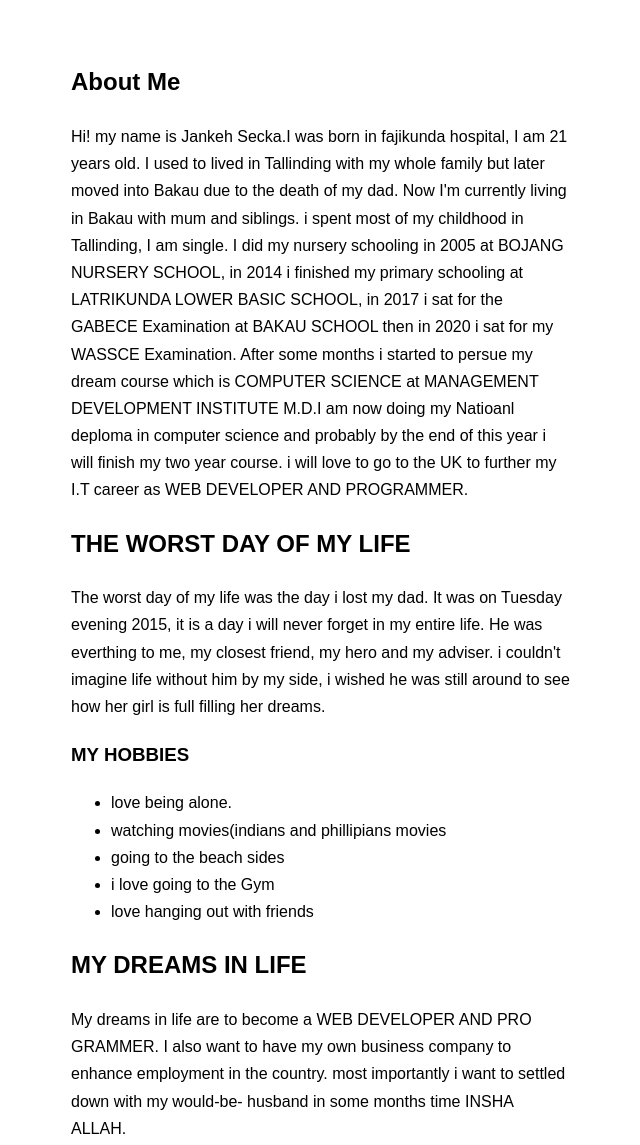
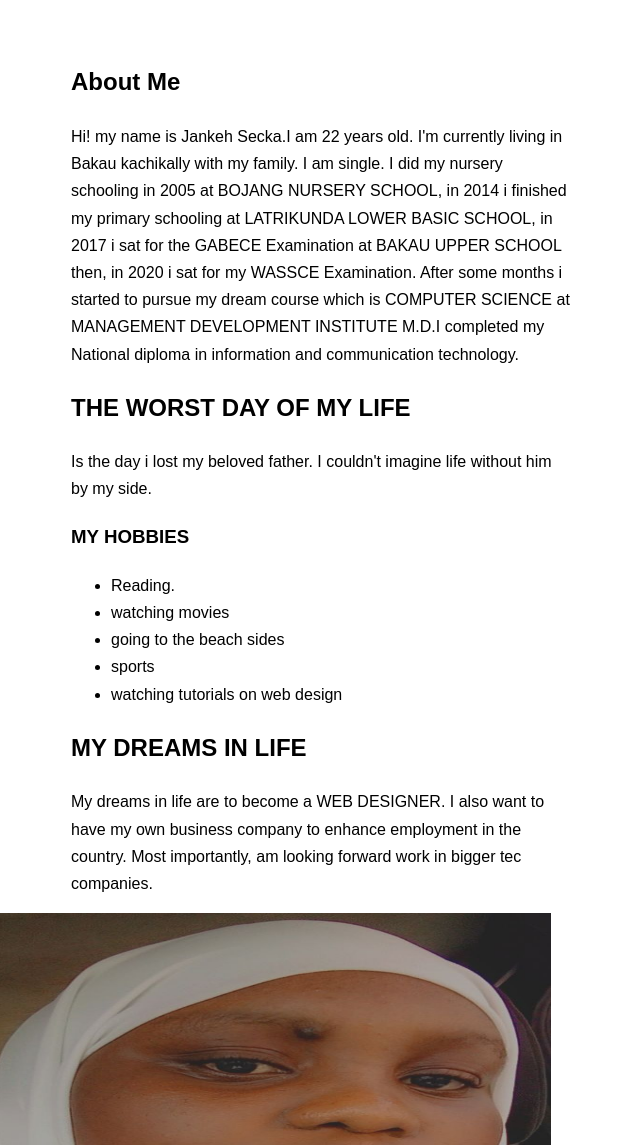
Before and after one commit to mariamajankeh/www.seckan.gm, a plain HTML site: page about.html in a window 1280 px wide. Shown: the part 400-1545 px from the top of the page, without its empty margins (57-697 px from the left). Drawn offline with Linux system fonts and the light colour scheme.

Commit message:
commit changes

```diff
--- a/about.html
+++ b/about.html
@@ -1,3 +1,4 @@
+
 <html lang="en">
 <head>
     <meta charset="UTF-8">
@@ -65,31 +66,29 @@
             <div class="text1">
                 <h2>About Me</h2>
                 <p>
-                    Hi! my name is Jankeh Secka.I was born in fajikunda hospital, I am 21 years old. I used to lived in Tallinding with my whole family but later moved into Bakau due to the death of my dad. Now I'm currently living in Bakau with mum and siblings. i spent most of my childhood in Tallinding, I am single.
-                    I did my nursery schooling in 2005 at BOJANG NURSERY SCHOOL, in 2014 i finished my primary schooling at LATRIKUNDA LOWER BASIC SCHOOL, in 2017 i sat for the GABECE Examination at BAKAU SCHOOL then in 2020 i sat for my WASSCE Examination. After some months i started to persue my dream course which is COMPUTER SCIENCE at MANAGEMENT DEVELOPMENT INSTITUTE M.D.I am now doing my Natioanl deploma in computer science and probably by the end of this year i will finish my two year course. i will love to go to the UK to further my I.T career as WEB DEVELOPER AND PROGRAMMER.
+                    Hi! my name is Jankeh Secka.I am 22 years old. I'm currently living in Bakau kachikally with my family. I am single. I did my nursery schooling in 2005 at BOJANG NURSERY SCHOOL, in 2014 i finished my primary schooling at LATRIKUNDA LOWER BASIC SCHOOL, in 2017 i sat for the GABECE Examination at BAKAU UPPER SCHOOL then, in 2020 i sat for my WASSCE Examination. After some months i started to pursue my dream course which is COMPUTER SCIENCE at MANAGEMENT DEVELOPMENT INSTITUTE M.D.I completed my National diploma in information and communication technology.
                 </p>
                 <h2>
                     THE WORST DAY OF MY LIFE
                 </h2>
                 <P>
-                    The worst day of my life was the day i lost my dad. It was on Tuesday evening 2015, it is a day i will never forget in my entire life. He was everthing to me, my closest friend, my hero and my adviser. i couldn't imagine life without him by my side, i wished he was still around  to see how her girl is full filling her dreams.
+                     Is the day i lost my beloved father. I couldn't imagine life without him by my side.
                 </P>
                 <h3>
                     MY HOBBIES
                 </h3>
                 <ul>
                     <li>
-                        love being alone.
+                        Reading.
                     </li>
-                    <li>watching movies(indians and phillipians movies</li>
+                    <li>watching movies</li>
                     <li>going to the beach sides</li>
-                    <li>i love going to the Gym</li>
-                    <li> love hanging out with friends</li>
+                    <li>sports</li>
+                    <li> watching tutorials on web design</li>
                 </ul>
                 <h2>MY DREAMS IN LIFE</h2>
                 <P>
-                    My dreams in life are to become a WEB DEVELOPER AND PRO
-                    GRAMMER.  I also want to have my own business company to enhance employment in the country. most importantly i want to settled down with my would-be- husband in some months time INSHA ALLAH.
+                    My dreams in life are to become a WEB DESIGNER.  I also want to have my own business company to enhance employment in the country. Most importantly, am looking forward work in bigger tec companies.
                 </P>
             </div>
 
@@ -120,7 +119,7 @@
                         Jankeh Secka
                     </h1>
                     <p>
-                        A cook, student currently studying computer science at MDI
+                        A student, currently studying computer science at MDI
                     </p>
                     <address>
                         <a href="tel.: +3477872">
```
Also changed, not shown: index.html (+5 -5 lines), tils.html (+5 -5 lines), 3 other files.
